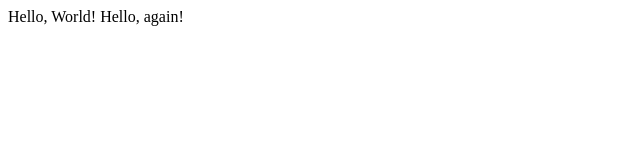
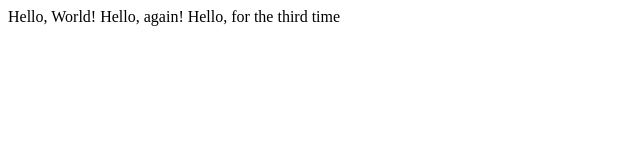
Before and after one commit to RedRubicon/cs50-wp, a plain HTML site: page lesson0/hello.html in a window 1280 px wide. Shown: the whole page, without its empty margins (0-640 px from the left). Drawn offline with Linux system fonts and the light colour scheme.

Commit message:
Added Hello 3

```diff
--- a/lesson0/hello.html
+++ b/lesson0/hello.html
@@ -6,5 +6,6 @@
     <body>
         Hello, World!
         Hello, again!
+        Hello, for the third time
     </body>
 </html>
```
